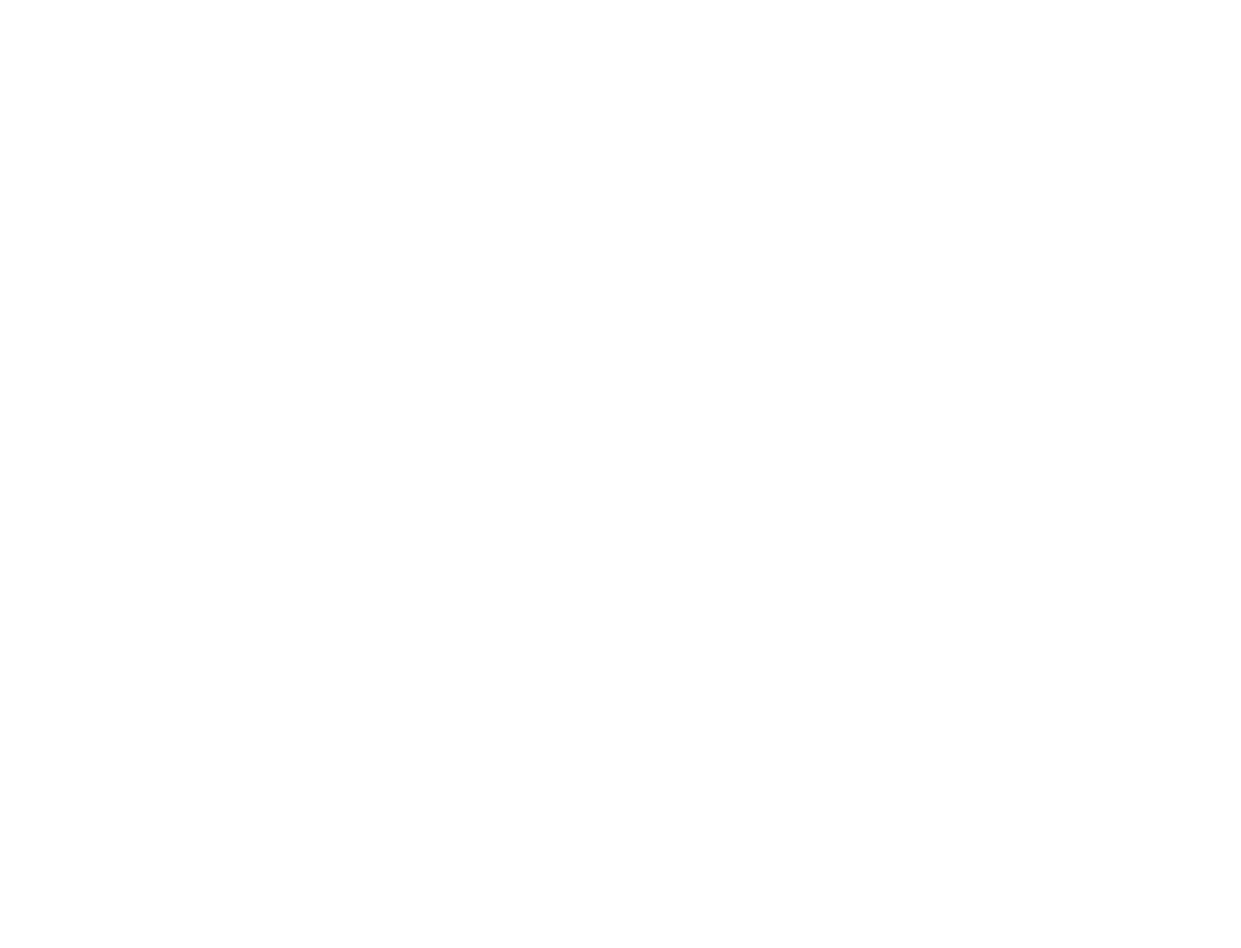
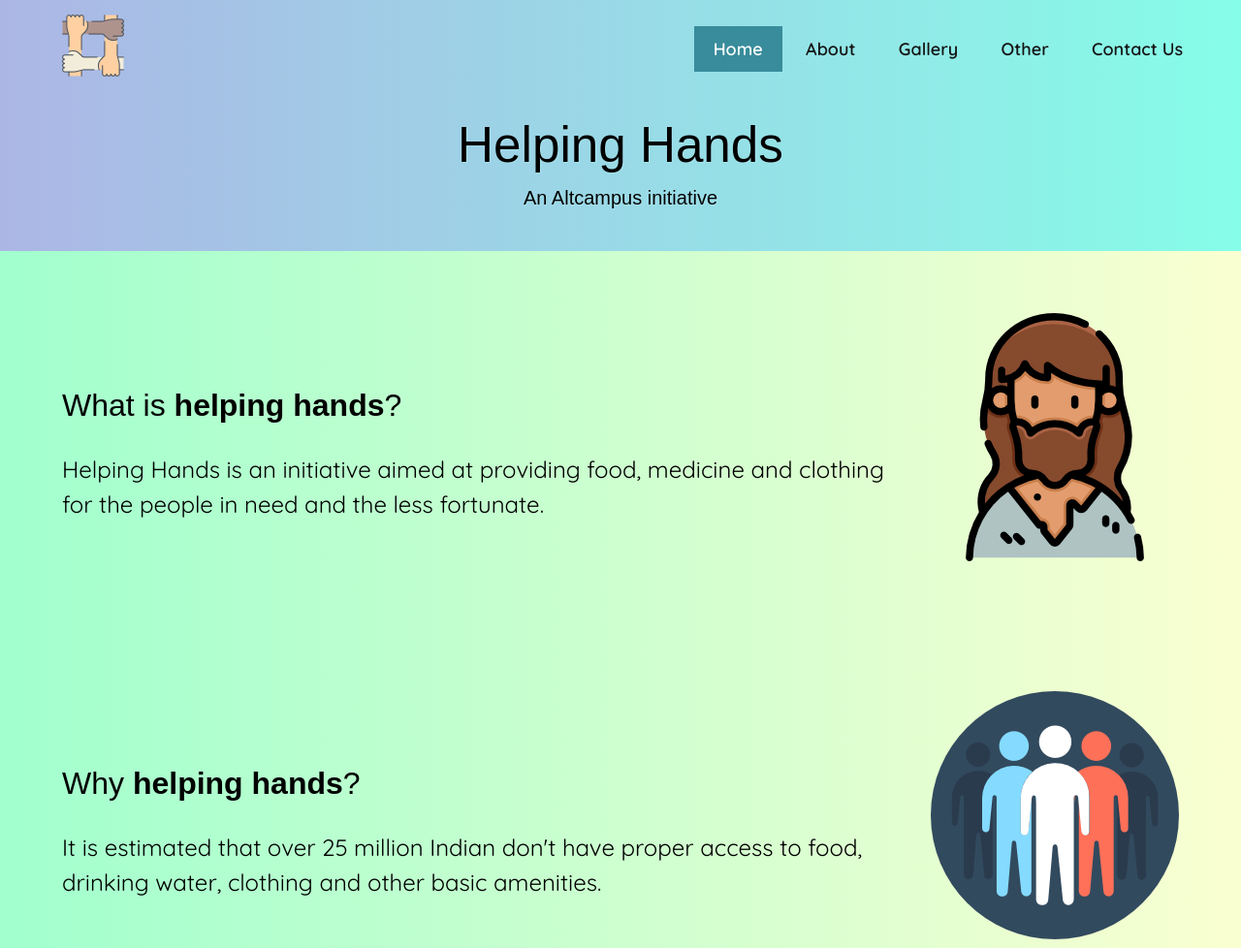
Before and after one commit to sanjibroy360/Helping-Hands, a plain HTML site: page index.html in a window 1280 px wide. Shown: the top 978 px of the page at 97% size. Before the commit the page ends 800 px from the top, so only its background shows below. Drawn offline with Linux system fonts and the light colour scheme; a web font is replaced by a local one.

Commit message:
homepage done

```diff
--- a/assets/stylesheets/_common.scss
+++ b/assets/stylesheets/_common.scss
@@ -0,0 +1,25 @@
+body {
+  line-height: 1.5;
+  font-size: 16px;
+  font-family: "Amaranth", sans-serif;
+  font-family: "Quicksand", sans-serif;
+}
+.container {
+  max-width: 1200px;
+  margin: 0 auto;
+}
+.flex {
+  display: flex;
+  justify-content: space-between;
+  align-items: center;
+}
+.letter_specing_4 {
+  letter-spacing: 0.4px;
+}
+.btn {
+  outline: 0;
+  font-family: "Amaranth", sans-serif;
+  font-weight: 700;
+  border-radius: 25px;
+  cursor: pointer;
+}
--- a/assets/stylesheets/_reset.scss
+++ b/assets/stylesheets/_reset.scss
@@ -1,16 +1,84 @@
-html, body, div, span, applet, object, iframe,
-h1, h2, h3, h4, h5, h6, p, blockquote, pre,
-a, abbr, acronym, address, big, cite, code,
-del, dfn, em, img, ins, kbd, q, s, samp,
-small, strike, strong, sub, sup, tt, var,
-b, u, i, center,
-dl, dt, dd, ol, ul, li,
-fieldset, form, label, legend,
-table, caption, tbody, tfoot, thead, tr, th, td,
-article, aside, canvas, details, embed,
-figure, figcaption, footer, header, hgroup,
-menu, nav, output, ruby, section, summary,
-time, mark, audio, video {
+html,
+body,
+div,
+span,
+applet,
+object,
+iframe,
+h1,
+h2,
+h3,
+h4,
+h5,
+h6,
+p,
+blockquote,
+pre,
+a,
+abbr,
+acronym,
+address,
+big,
+cite,
+code,
+del,
+dfn,
+em,
+img,
+ins,
+kbd,
+q,
+s,
+samp,
+small,
+strike,
+strong,
+sub,
+sup,
+tt,
+var,
+b,
+u,
+i,
+center,
+dl,
+dt,
+dd,
+ol,
+ul,
+li,
+fieldset,
+form,
+label,
+legend,
+table,
+caption,
+tbody,
+tfoot,
+thead,
+tr,
+th,
+td,
+article,
+aside,
+canvas,
+details,
+embed,
+figure,
+figcaption,
+footer,
+header,
+hgroup,
+menu,
+nav,
+output,
+ruby,
+section,
+summary,
+time,
+mark,
+audio,
+video {
   margin: 0;
   padding: 0;
   border: 0;
@@ -19,22 +87,35 @@ time, mark, audio, video {
   vertical-align: baseline;
 }
 /* HTML5 display-role reset for older browsers */
-article, aside, details, figcaption, figure,
-footer, header, hgroup, menu, nav, section {
+article,
+aside,
+details,
+figcaption,
+figure,
+footer,
+header,
+hgroup,
+menu,
+nav,
+section {
   display: block;
 }
 body {
   line-height: 1;
 }
-ol, ul {
+ol,
+ul {
   list-style: none;
 }
-blockquote, q {
+blockquote,
+q {
   quotes: none;
 }
-blockquote:before, blockquote:after,
-q:before, q:after {
-	content: '';
+blockquote:before,
+blockquote:after,
+q:before,
+q:after {
+  content: "";
   content: none;
 }
 table {
@@ -44,12 +125,17 @@ table {
 
 /* My CSS */
 
-/* My Reset */
+/* My Resrt */
 
 a {
   text-decoration: none;
 }
 
-*,*::before,*::after {
+*,
+*::before,
+*::after {
   box-sizing: border-box;
 }
+ul {
+  list-style: none;
+}
--- a/assets/stylesheets/_style.scss
+++ /dev/null
@@ -1,4 +0,0 @@
-@import "reset";
-@import "base";
-@import "var";
-@import "common";
--- /dev/null
+++ b/assets/stylesheets/style.scss
@@ -0,0 +1,97 @@
+@import "reset";
+@import "base";
+@import "var";
+@import "common";
+
+/* header */
+.header {
+  padding: 15px 0;
+  position: absolute;
+  width: 100%;
+  z-index: 111;
+  overflow: hidden;
+}
+
+.logo {
+  padding-left: 24px;
+}
+
+.menu li {
+  display: inline-block;
+}
+.menu a {
+  color: #141414;
+  text-transform: capitalize;
+  font-size: 18px;
+  padding: 10px 20px;
+  font-weight: 600;
+  display: block;
+}
+.menu a:hover,
+.active a {
+  background: #388c9b;
+  color: #ffffff;
+}
+
+// hero section
+.home_hero {
+  padding-top: 7rem;
+  padding-bottom: 2.5rem;
+  text-align: center;
+  background: linear-gradient(90deg, #acb6e5 0%, #86fde8 100%);
+  position: relative;
+  text-shadow: 1px 1px 1px rgb(167, 227, 238);
+  h1 {
+    font-size: 3.2rem;
+    font-family: "Amaranth", sans-serif;
+  }
+  h5 {
+    font-size: 1.25rem;
+    font-family: "Amaranth", sans-serif;
+    color: black;
+  }
+}
+
+/* main section */
+
+.home_section {
+  background: linear-gradient(90deg, #a1ffce 0%, #faffd1 100%);
+  padding: 4rem;
+  width: 100%;
+  .column {
+    width: 75%;
+    h1 {
+      font-size: 2rem;
+      font-weight: 400;
+      font-family: "Amaranth", sans-serif;
+      padding: 1.5rem 0;
+      span {
+        font-weight: 700;
+      }
+    }
+    p {
+      font-size: 1.5rem;
+      color: black;
+      font-family: "Quicksand", sans-serif;
+    }
+  }
+}
+
+.home_btn {
+  padding: 1rem 1.5rem;
+  background: linear-gradient(90deg, #acb6e5 0%, #86fde8 100%);
+  margin: 2rem 0;
+  font-size: 1.5rem;
+}
+.home_btn:hover {
+  background: linear-gradient(90deg, #a1ffce 0%, #faffd1 100%);
+  border: 2px solid snow;
+}
+
+// home footer
+.footer {
+  background: #e9f8da;
+  font-size: 1.125rem;
+  text-align: center;
+  padding: 20px 0;
+}
--- a/index.html
+++ b/index.html
@@ -0,0 +1,109 @@
+<!DOCTYPE html>
+<html lang="en">
+  <head>
+    <meta charset="UTF-8" />
+    <meta name="viewport" content="width=device-width, initial-scale=1.0" />
+    <meta http-equiv="X-UA-Compatible" content="ie=edge" />
+
+    <title>Halping-Hahnd</title>
+
+    <!-- css file -->
+    <link rel="stylesheet" href="assets/stylesheets/style.css" />
+
+    <!-- font family -->
+    <link
+      href="https://fonts.googleapis.com/css?family=Amaranth:400,700|Quicksand:300,400,500,600,700&display=swap"
+      rel="stylesheet"
+    />
+  </head>
+  <body>
+    <!-- header -->
+
+    <header class="header">
+      <div class="container">
+        <div class="flex">
+          <div class="logo">
+            <a href="#">
+              <img src="assets/media/images/teamwork.png" alt="logo"
+            /></a>
+          </div>
+          <nav class="menu">
+            <ul>
+              <li class="active"><a href="index.html">Home</a></li>
+              <li><a href="about.html">About</a></li>
+              <li><a href="gallery.html">Gallery</a></li>
+              <li><a href="other.html">Other</a></li>
+              <li><a href="contact.html">Contact us</a></li>
+            </ul>
+          </nav>
+        </div>
+      </div>
+    </header>
+
+    <main>
+      <!-- hero section -->
+
+      <section class="home_hero">
+        <div class="container">
+          <h1>Helping Hands</h1>
+          <h5>An Altcampus initiative</h5>
+        </div>
+      </section>
+
+      <!-- section home_about -->
+
+      <section>
+        <section class="home_section ">
+          <div class="container flex">
+            <div class="column">
+              <h1>What is <span>helping hands</span>?</h1>
+              <p>
+                Helping Hands is an initiative aimed at providing food, medicine
+                and clothing for the people in need and the less fortunate.
+              </p>
+            </div>
+            <div class="images">
+              <img src="assets/media/images/beggar.png" />
+            </div>
+          </div>
+        </section>
+        <section class="home_section ">
+          <div class="container flex">
+            <div class="column">
+              <h1>Why <span>helping hands</span>?</h1>
+              <p>
+                It is estimated that over 25 million Indian don't have proper
+                access to food, drinking water, clothing and other basic
+                amenities.
+              </p>
+            </div>
+            <div class="images">
+              <img src="assets/media/images/team.png" />
+            </div>
+          </div>
+        </section>
+        <section class="home_section ">
+          <div class="container flex">
+            <div class="column">
+              <h1>Want to be a part of <span>helping hands</span>?</h1>
+              <p>
+                Click the button below to know how it all works !
+              </p>
+              <a href="#">
+                <button class="btn home_btn">join now</button>
+              </a>
+            </div>
+            <div class="images">
+              <img src="assets/media/images/social-care (1).png" />
+            </div>
+          </div>
+        </section>
+      </section>
+    </main>
+    <footer class="footer letter_specing_4">
+      <div class="container">
+        <small>&copy; helping hands 2k20</small>
+      </div>
+    </footer>
+  </body>
+</html>
```
Also changed, not shown: assets/media/images/beggar.png (added), assets/media/images/diet.png (added), assets/media/images/drug.png (added), assets/media/images/logo.png (added), assets/media/images/social-care (1).png (added), assets/media/images/sweater.png (added), assets/media/images/team.png (added), assets/media/images/teamwork.png (added), assets/stylesheets/style.css, 5 other files. Lines whose indentation alone changed are shown as unchanged.
